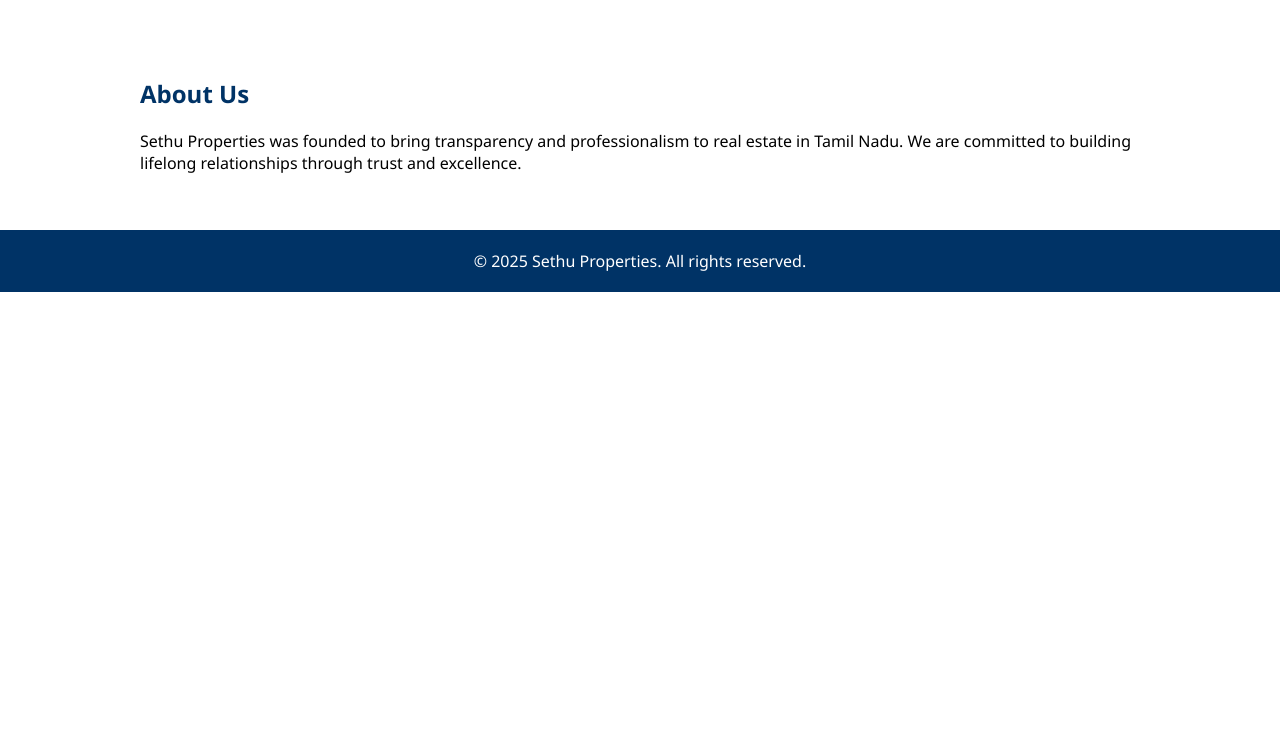
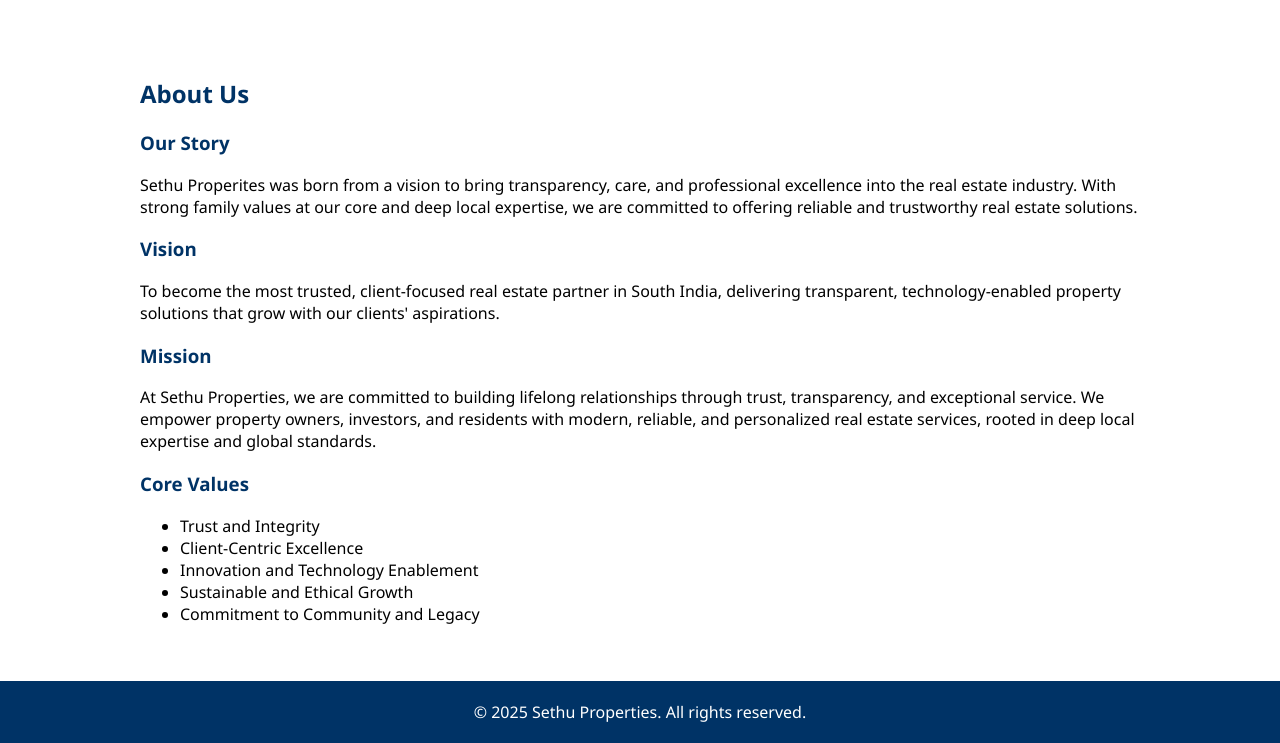
Before and after one commit to sakthiarungit/sethu-properties, a plain HTML site: page about.html in a window 1280 px wide. Shown: the part 73-816 px from the top of the page. Drawn offline with Linux system fonts and the light colour scheme.

Commit message:
About Us Change

```diff
--- a/about.html
+++ b/about.html
@@ -14,10 +14,26 @@
   </nav>
 </header>
 
-    <div class='container'>
-      <h2>About Us</h2>
-      <p>Sethu Properties was founded to bring transparency and professionalism to real estate in Tamil Nadu. We are committed to building lifelong relationships through trust and excellence.</p>
-    </div>
+<div class='container'>
+  <h2>About Us</h2>
+  <h3>Our Story</h3>
+  <p>Sethu Properites was born from a vision to bring transparency, care, and professional excellence into the real estate industry. With strong family values at our core and deep local expertise, we are committed to offering reliable and trustworthy real estate solutions.</p>
+
+  <h3>Vision</h3>
+  <p>To become the most trusted, client-focused real estate partner in South India, delivering transparent, technology-enabled property solutions that grow with our clients' aspirations.</p>
+
+  <h3>Mission</h3>
+  <p>At Sethu Properties, we are committed to building lifelong relationships through trust, transparency, and exceptional service. We empower property owners, investors, and residents with modern, reliable, and personalized real estate services, rooted in deep local expertise and global standards.</p>
+
+  <h3>Core Values</h3>
+  <ul>
+    <li>Trust and Integrity</li>
+    <li>Client-Centric Excellence</li>
+    <li>Innovation and Technology Enablement</li>
+    <li>Sustainable and Ethical Growth</li>
+    <li>Commitment to Community and Legacy</li>
+  </ul>
+</div>
 
 <footer>
   <p>&copy; 2025 Sethu Properties. All rights reserved.</p>
```
